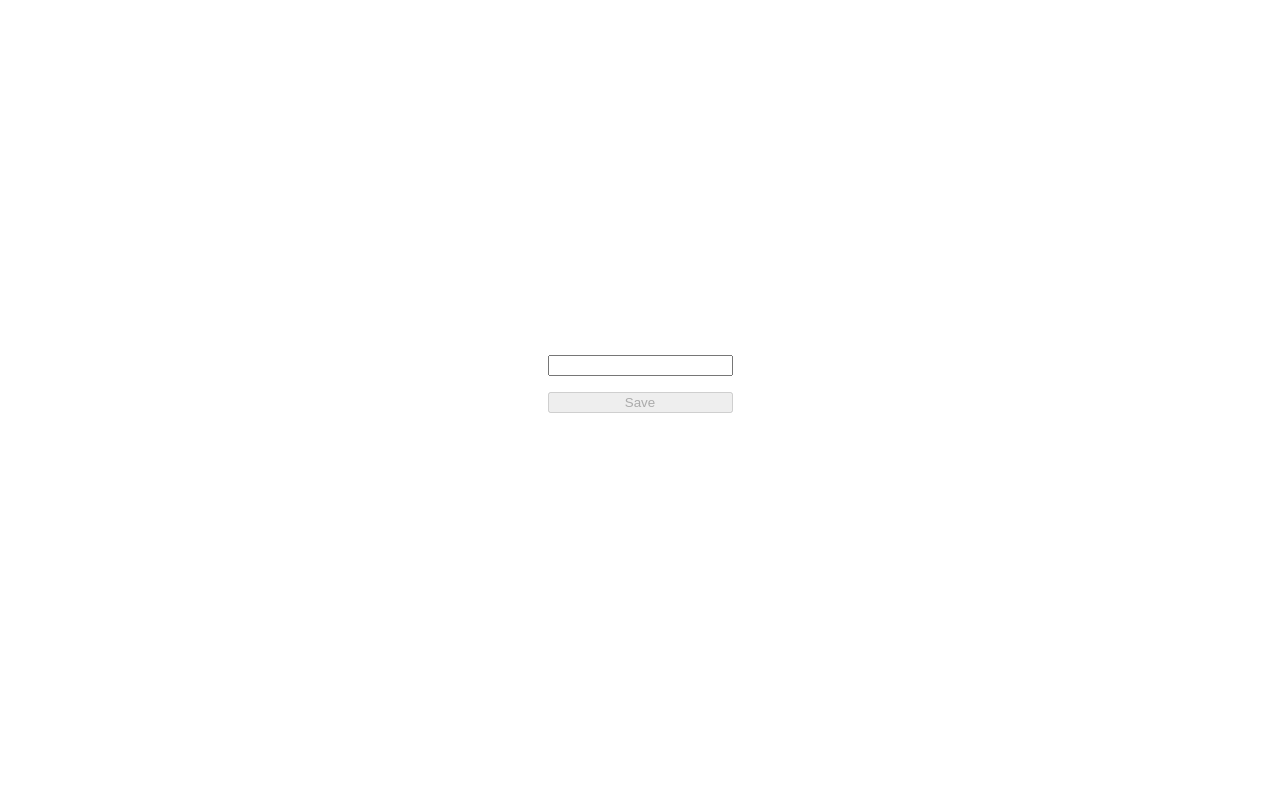
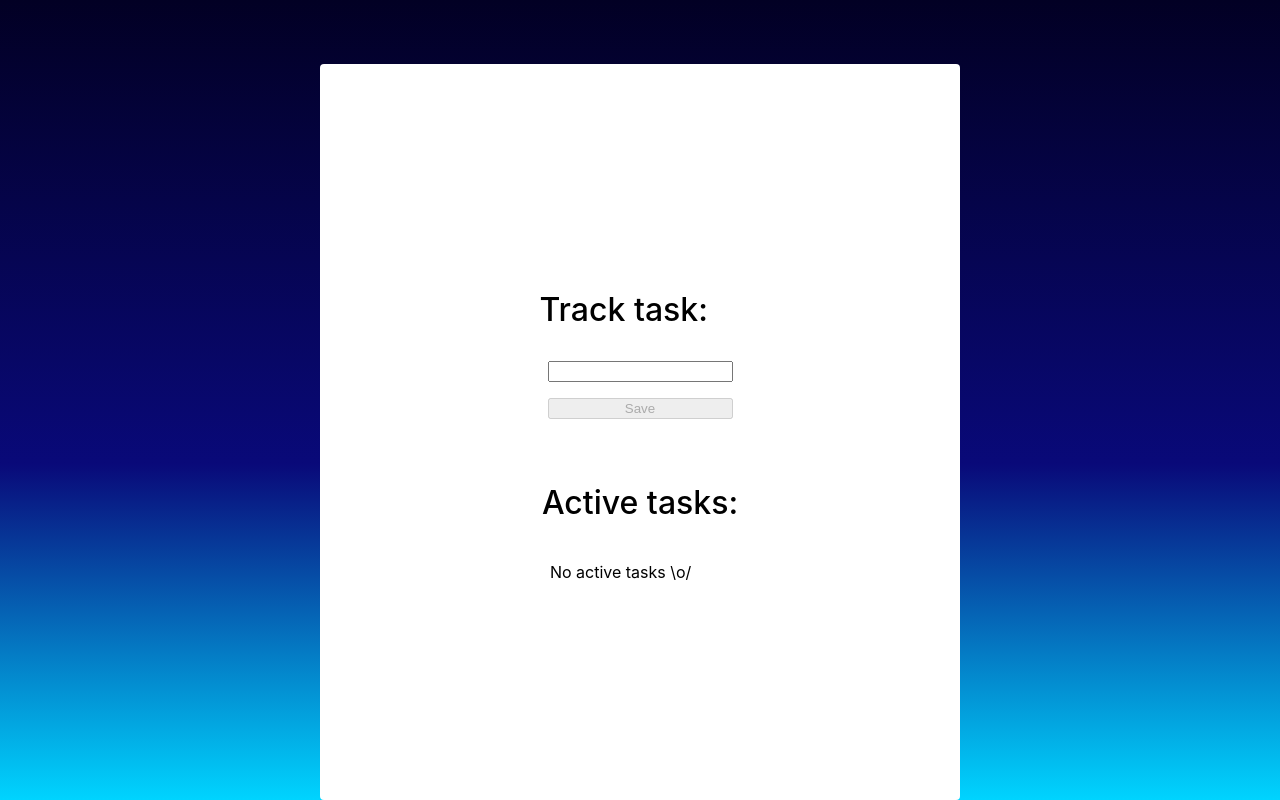
Before and after one commit to Pasadena/task-tracker, a React (Create React App) app: page / in a window 1280 px wide. Built offline with nearby package versions, Linux system fonts and the light colour scheme.

Commit message:
Style tweaks and layouting

```diff
--- a/src/App.tsx
+++ b/src/App.tsx
@@ -12,6 +12,12 @@ import TodoList from './components/TodoList';
 const AppRoot = styled.div`
   width: 100vw;
   height: 100vh;
+  display: flex;
+  flex-direction: column;
+  align-items: center;
+  justify-content: center;
+  background: rgb(2,0,36);
+  background: linear-gradient(180deg, rgba(2,0,36,1) 0%, rgba(9,9,121,1) 58%, rgba(0,212,255,1) 100%);
 `;
 
 function App() {
--- a/src/components/AppLayout.tsx
+++ b/src/components/AppLayout.tsx
@@ -2,13 +2,16 @@ import React from 'react';
 import styled from 'styled-components';
 
 const Layout = styled.div`
-  height: 100%;
+  width: 50vw;
+  background-color: #ffff;
+  border-radius: 4px;
   display: flex;
   flex: 1;
   flex-direction: column;
   align-items: center;
   justify-content: center;
   margin: auto;
+  margin-top: 4rem;
   & > * {
     padding: 1rem;
     max-width: 50%;
--- a/src/components/TodoForm.tsx
+++ b/src/components/TodoForm.tsx
@@ -3,6 +3,13 @@ import styled from 'styled-components';
 import { useSetRecoilState } from 'recoil';
 
 import { taskList, generateId } from '../state/atoms';
+import { Heading2 } from './Typography';
+
+const FormContainer = styled.div`
+  display: flex;
+  flex-direction: column;
+  justify-content: center;
+`;
 
 const Form = styled.form`
   display: flex;
@@ -32,10 +39,13 @@ const TodoForm = ({}) => {
     setName('');
   }
   return (
-    <Form onSubmit={saveTodo}>
-      <InputName onChange={e => setName(e.target.value)} />
-      <SubmitButton type="submit" disabled={saveDisabled()}>Save</SubmitButton>
-    </Form>
+    <FormContainer>
+      <Heading2>Track task:</Heading2>
+      <Form onSubmit={saveTodo}>
+        <InputName onChange={e => setName(e.target.value)} />
+        <SubmitButton type="submit" disabled={saveDisabled()}>Save</SubmitButton>
+      </Form>
+    </FormContainer>
   );
 }
 
--- a/src/components/TodoList.tsx
+++ b/src/components/TodoList.tsx
@@ -3,6 +3,8 @@ import styled from 'styled-components';
 import { useRecoilState } from 'recoil';
 
 import { taskList } from '../state/atoms';
+
+import { Heading2, Paragraph } from './Typography';
 
 const Todos = styled.div`
   display: flex;
@@ -21,7 +23,9 @@ const TodoList = () => {
 
   return (
     <Todos>
+      <Heading2>Active tasks:</Heading2>
       {todos.map((todo: Todo) => <Todo key={todo.id} todo={todo} onStatusChanged={toggleComplete}/>)}
+      { todos.length === 0 && <Paragraph>No active tasks \o/</Paragraph>}
     </Todos>
   )
 }
--- /dev/null
+++ b/src/components/Typography.tsx
@@ -0,0 +1,16 @@
+import styled from 'styled-components';
+
+export const Heading2 = styled.h2`
+  font-size: 2rem;
+  font-weight: 500;
+  margin-block-start: 0;
+  margin-block-end: 0;
+  margin: 0;
+  margin-top: 1.5rem;
+  margin-bottom: 1.5rem;
+`;
+
+export const Paragraph = styled.p`
+  font-size: 1rem;
+  padding-left: 0.5rem;
+`;
```
